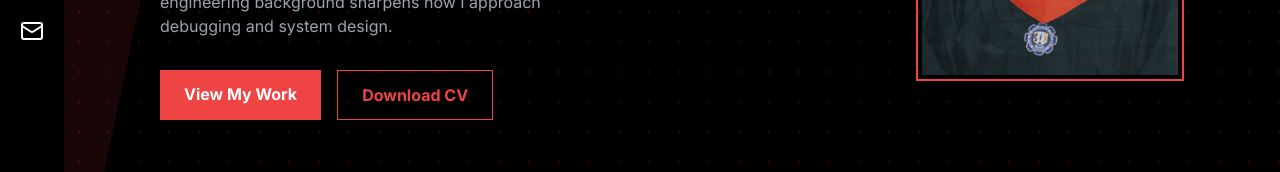
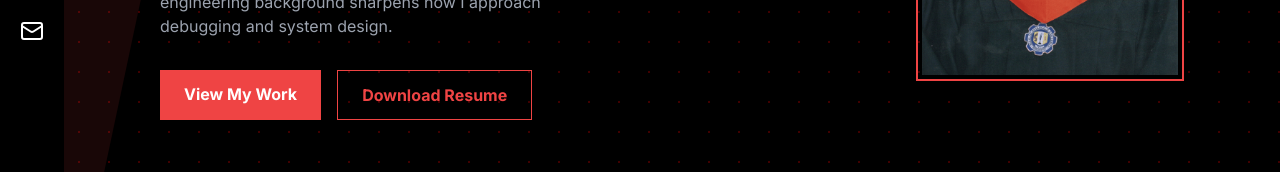
Before and after one commit to RenAmamiya0411/Website-Portfolio-v2, a React (Vite) app: page / in a window 1280 px wide. Shown: the part 453-625 px from the top of the page. Built offline with nearby package versions, Linux system fonts and the light colour scheme.

Commit message:
chore: rename Download CV to Download Resume and update resume file

```diff
--- a/src/parts/Hero.tsx
+++ b/src/parts/Hero.tsx
@@ -29,10 +29,10 @@ function Hero() {
             </a>
             <a
               className="px-6 py-3 border border-red-500 text-red-500 font-bold hover:bg-red-500 hover:text-white transition-colors"
-              href="/Steven-Falcon-Curriculum-Vitae.pdf"
+              href="/Steven-Falcon-Resume.pdf"
               download
             >
-              Download CV
+              Download Resume
             </a>
           </div>
         </div>
```
Also changed, not shown: 2 other files (tests, documents, lock files or other folders).
